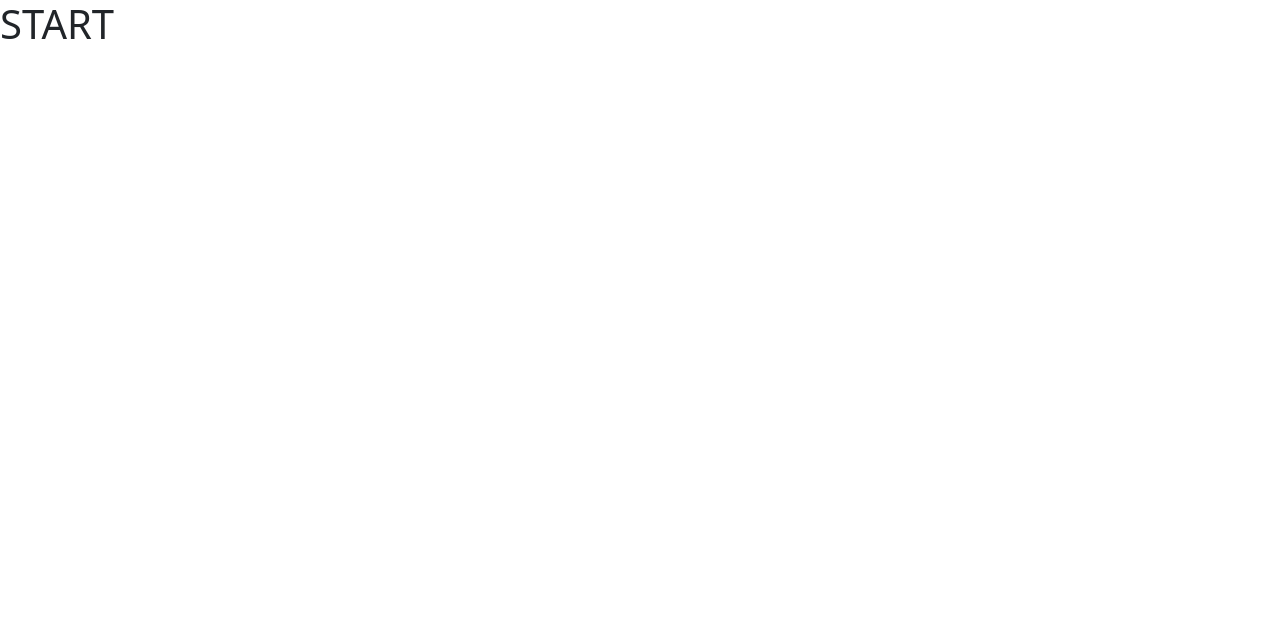
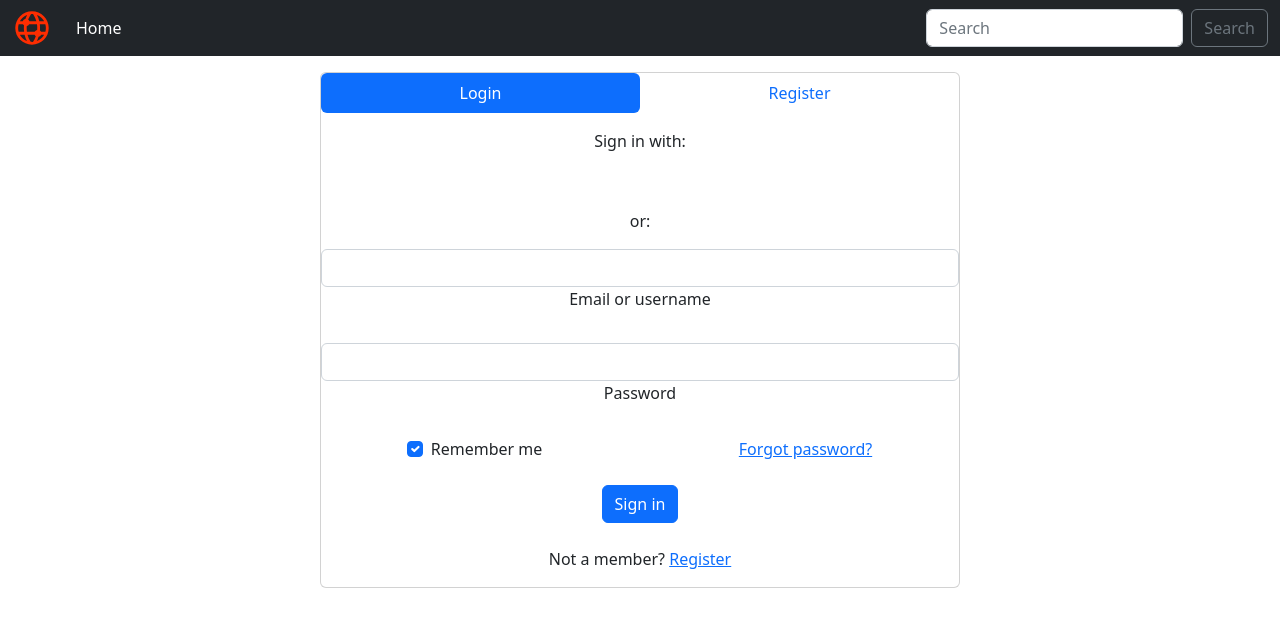
Before and after one commit to Fonfon99/front, a Vue app: page /login in a window 1280 px wide. Shown: the top 626 px of the page. Built offline with nearby package versions, Linux system fonts and the light colour scheme.

Commit message:
create component

```diff
--- a/package.json
+++ b/package.json
@@ -20,6 +20,7 @@
     "eslint": "^8.22.0",
     "eslint-plugin-vue": "^9.3.0",
     "prettier": "^2.7.1",
+    "sass": "^1.55.0",
     "vite": "^3.0.9"
   }
 }
--- a/src/App.vue
+++ b/src/App.vue
@@ -1,9 +1,25 @@
-<script setup>
+<script>
+  import LoginVue from './components/Login.vue';
+
+import Navbar from './components/Navbar.vue';
+  export default {
+    name: "App",
+    components: {
+    LoginVue,
+    Navbar
+}
+  }
 </script>
 
 <template>
-  <h1>START</h1>
+  <Navbar/>
+  <router-view></router-view>
 </template>
 
-<style scoped>
+
+<style lang="scss">
+  $primary-color: #FD2D01;
+  $secondary-color: #FFD7D7;
+  $tertiary-color: #4E5166;
+
 </style>
--- /dev/null
+++ b/src/components/Login.vue
@@ -0,0 +1,180 @@
+<script>
+    export default {
+        name: "Login",
+        // data() {
+        //     return {
+        //         email: "",
+        //         password: "",
+        //         error: "",
+        //     };
+        // },
+        // methods: {
+        //     login() {
+        //         this.$store.dispatch("login", {
+        //             email: this.email,
+        //             password: this.password,
+        //         });
+        //     },
+        // },
+    };
+</script>
+<template>
+    <div class="text-center m-auto">
+<div class="card">
+  <!-- Pills navs -->
+<ul class="nav nav-pills nav-justified mb-3" id="ex1" role="tablist">
+  <li class="nav-item" role="presentation">
+    <a class="nav-link active" id="tab-login" data-mdb-toggle="pill" href="#pills-login" role="tab"
+      aria-controls="pills-login" aria-selected="true">Login</a>
+  </li>
+  <li class="nav-item" role="presentation">
+    <a class="nav-link" id="tab-register" data-mdb-toggle="pill" href="#pills-register" role="tab"
+      aria-controls="pills-register" aria-selected="false">Register</a>
+  </li>
+</ul>
+<!-- Pills navs -->
+
+<!-- Pills content -->
+<div class="tab-content">
+  <div class="tab-pane fade show active " id="pills-login " role="tabpanel" aria-labelledby="tab-login">
+    <form>
+      <div class="text-center mb-3">
+        <p>Sign in with:</p>
+        <button type="button" class="btn btn-link btn-floating mx-1">
+          <i class="fab fa-facebook-f"></i>
+        </button>
+
+        <button type="button" class="btn btn-link btn-floating mx-1">
+          <i class="fab fa-google"></i>
+        </button>
+
+        <button type="button" class="btn btn-link btn-floating mx-1">
+          <i class="fab fa-twitter"></i>
+        </button>
+
+        <button type="button" class="btn btn-link btn-floating mx-1">
+          <i class="fab fa-github"></i>
+        </button>
+      </div>
+
+      <p class="text-center">or:</p>
+
+      <!-- Email input -->
+      <div class="form-outline mb-4">
+        <input type="email" id="loginName" class="form-control" />
+        <label class="form-label" for="loginName">Email or username</label>
+      </div>
+
+      <!-- Password input -->
+      <div class="form-outline mb-4">
+        <input type="password" id="loginPassword" class="form-control" />
+        <label class="form-label" for="loginPassword">Password</label>
+      </div>
+
+      <!-- 2 column grid layout -->
+      <div class="row mb-4">
+        <div class="col-md-6 d-flex justify-content-center">
+          <!-- Checkbox -->
+          <div class="form-check mb-3 mb-md-0">
+            <input class="form-check-input" type="checkbox" value="" id="loginCheck" checked />
+            <label class="form-check-label" for="loginCheck"> Remember me </label>
+          </div>
+        </div>
+
+        <div class="col-md-6 d-flex justify-content-center">
+          <!-- Simple link -->
+          <a href="#!">Forgot password?</a>
+        </div>
+      </div>
+
+      <!-- Submit button -->
+      <button type="submit" class="btn btn-primary btn-block mb-4">Sign in</button>
+
+      <!-- Register buttons -->
+      <div class="text-center">
+        <p>Not a member? <a href="#!">Register</a></p>
+      </div>
+    </form>
+  </div>
+  <div class="tab-pane fade" id="pills-register" role="tabpanel" aria-labelledby="tab-register">
+    <form>
+      <div class="text-center mb-3">
+        <p>Sign up with:</p>
+        <button type="button" class="btn btn-link btn-floating mx-1">
+          <i class="fab fa-facebook-f"></i>
+        </button>
+
+        <button type="button" class="btn btn-link btn-floating mx-1">
+          <i class="fab fa-google"></i>
+        </button>
+
+        <button type="button" class="btn btn-link btn-floating mx-1">
+          <i class="fab fa-twitter"></i>
+        </button>
+
+        <button type="button" class="btn btn-link btn-floating mx-1">
+          <i class="fab fa-github"></i>
+        </button>
+      </div>
+
+      <p class="text-center">or:</p>
+
+      <!-- Name input -->
+      <div class="form-outline mb-4">
+        <input type="text" id="registerName" class="form-control" />
+        <label class="form-label" for="registerName">Name</label>
+      </div>
+
+      <!-- Username input -->
+      <div class="form-outline mb-4">
+        <input type="text" id="registerUsername" class="form-control" />
+        <label class="form-label" for="registerUsername">Username</label>
+      </div>
+
+      <!-- Email input -->
+      <div class="form-outline mb-4">
+        <input type="email" id="registerEmail" class="form-control" />
+        <label class="form-label" for="registerEmail">Email</label>
+      </div>
+
+      <!-- Password input -->
+      <div class="form-outline mb-4">
+        <input type="password" id="registerPassword" class="form-control" />
+        <label class="form-label" for="registerPassword">Password</label>
+      </div>
+
+      <!-- Repeat Password input -->
+      <div class="form-outline mb-4">
+        <input type="password" id="registerRepeatPassword" class="form-control" />
+        <label class="form-label" for="registerRepeatPassword">Repeat password</label>
+      </div>
+
+      <!-- Checkbox -->
+      <div class="form-check d-flex justify-content-center mb-4">
+        <input class="form-check-input me-2" type="checkbox" value="" id="registerCheck" checked
+          aria-describedby="registerCheckHelpText" />
+        <label class="form-check-label" for="registerCheck">
+          I have read and agree to the terms
+        </label>
+      </div>
+
+      <!-- Submit button -->
+      <button type="submit" class="btn btn-primary btn-block mb-3">Sign in</button>
+    </form>
+  </div>
+</div>
+<!-- Pills content -->
+</div>
+</div>
+</template>
+<style scoped>
+
+    @media screen  {
+      .card{
+        width: 50%;
+        margin: 0 auto;
+        justify-content: center
+      }
+
+  }
+</style>
--- /dev/null
+++ b/src/components/Navbar.vue
@@ -0,0 +1,51 @@
+<script>
+    export default {
+        name: "Navbar",
+
+    };
+</script>
+
+<template>
+    <nav class="navbar navbar-expand-md navbar-dark fixed-top bg-dark">
+        <div class="container-fluid">
+            <g data-v-1084b650="" id="9269873b-566f-aa23-fe77-697bbc54db67" stroke="none" transform="matrix(0.17276311525438642,0,0,0.17276311525438642,35.75002377601375,124.08554457454373)"><svg xmlns="http://www.w3.org/2000/svg" viewBox="-205 207 100 100" width="40px" height="40px" fill="#FD2D01"><switch><g>
+                <path d="M-155 298.8c11.2 0 21.7-4.3 29.6-12.2 7.9-7.9 12.2-18.4 12.2-29.6 0-11.2-4.3-21.7-12.2-29.6-7.9-7.9-18.4-12.2-29.6-12.2s-21.7 4.3-29.6 12.2c-7.9 7.9-12.2 18.4-12.2 29.6 0 11.2 4.3 21.7 12.2 29.6 7.9 7.9 18.4 12.2 29.6 12.2zm2.4-7.1c-.8.1-1.6.1-2.4.1-1.1 0-2.2-.1-3.3-.2-3.6-5.6-6.3-11.6-7.9-17.9h17.7c.6 1.5 1.7 2.9 3 3.8-1.7 5-4.1 9.7-7.1 14.2zm9.5-2c1.9-3.5 3.4-7 4.6-10.7 2.9-.6 5.2-2.6 6.3-5.3h7.7c-4 7.3-10.7 13-18.6 16zm22.8-32.7c0 3.3-.5 6.5-1.3 9.6h-10.8c-.6-1.3-1.6-2.5-2.8-3.4.2-2.2.3-4.4.3-6.6 0-3.1-.2-6.2-.6-9.2h13.8c1 3 1.4 6.3 1.4 9.6zm-4.2-16.7h-12.2c-1.3-5.5-3.2-10.7-5.8-15.7 7.6 2.9 14 8.6 18 15.7zm-17.4 16.3c0 1.7-.1 3.4-.2 5.1-2.8.6-5.1 2.4-6.2 4.9h-19.3c-.4-3-.7-6.1-.7-9.1 0-1.9.1-3.8.3-5.7 2.6-.5 4.7-2.2 6-4.4h19.5c.4 3 .6 6.1.6 9.2zm-15.7-34.2c.9-.1 1.8-.1 2.6-.1 1 0 2 0 3 .1 3.6 5.6 6.3 11.6 7.9 17.9h-17.4c-.6-1.7-1.7-3.2-3.1-4.3 1.8-4.8 4.1-9.3 7-13.6zm-9.5 2c-1.7 3.2-3.2 6.6-4.4 10-3.1.6-5.6 2.9-6.6 5.8h-7.3c3.9-7.1 10.4-12.8 18.3-15.8zm-22.6 32.6c0-3.3.5-6.6 1.4-9.6h10.9c.6 1.1 1.5 2.1 2.5 2.9-.2 2.4-.4 4.8-.4 7.2 0 3.1.2 6.1.6 9.1h-13.6c-1-3.1-1.4-6.3-1.4-9.6zm16.2 16.6c1.3 5.4 3.2 10.7 5.8 15.7-7.6-3-13.9-8.6-17.8-15.7h12z"></path></g></switch></svg></g>
+            <button class="navbar-toggler" type="button" data-bs-toggle="collapse" data-bs-target="#navbarCollapse" aria-controls="navbarCollapse" aria-expanded="false" aria-label="Toggle navigation">
+      <span class="navbar-toggler-icon"></span>
+    </button>
+    <div class="collapse navbar-collapse" id="navbarCollapse">
+      <ul class="navbar-nav me-auto mb-2 mb-md-0">
+          <li class="nav-item ms-3">
+          <a class="nav-link active" aria-current="page" href="#">Home</a>
+        </li>
+      </ul>
+      <form class="d-flex">
+          <input class="form-control me-2" type="search" placeholder="Search" aria-label="Search">
+        <button class="btn btn-outline-secondary" type="submit" fill="#FFD7D7">Search</button>
+      </form>
+    </div>
+</div>
+</nav>
+
+</template>
+<style module >
+
+
+    body {
+        min-height: 75rem;
+        padding-top: 4.5rem;
+    }
+    .bd-placeholder-img {
+        font-size: 1.125rem;
+        text-anchor: middle;
+        -webkit-user-select: none;
+        -moz-user-select: none;
+        user-select: none;
+      }
+
+      @media (min-width: 768px) {
+        .bd-placeholder-img-lg {
+          font-size: 3.5rem;
+        }
+      }
+</style>
```
Also changed, not shown: src/main.js (+21 -8 lines), 1 other file (tests, documents, lock files or other folders).
